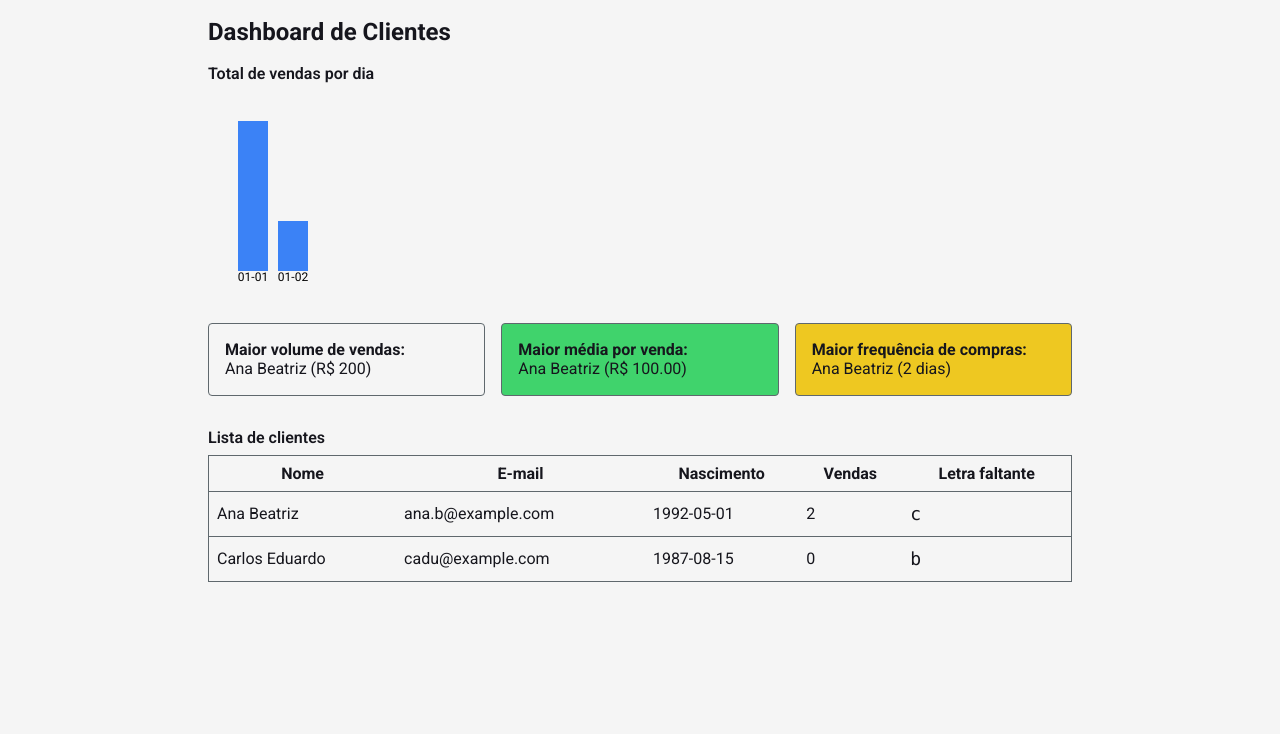
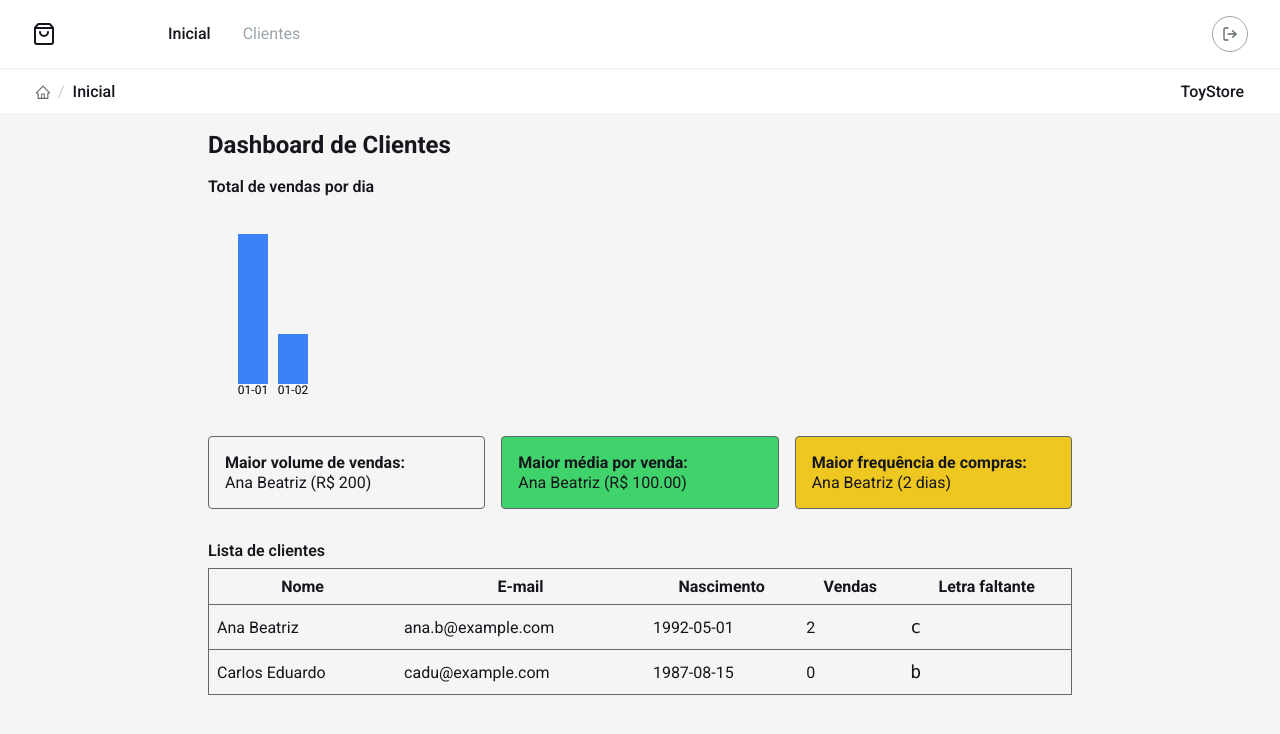
Before and after one commit to soaresdararm/toy-store, a Next.js app in the folder toy-store-front/: page /home in a window 1280 px wide. Shown: the top 734 px of the page. Built offline with nearby package versions, Linux system fonts and the light colour scheme; a web font is replaced by a local one.

Commit message:
feat: adiciona componente de cabeçalho e implementa lógica de navegação na página inicial

```diff
--- a/toy-store-front/src/app/(protected)/_components/app-page.tsx
+++ b/toy-store-front/src/app/(protected)/_components/app-page.tsx
@@ -21,7 +21,6 @@ export function AppPageHeader({
 }) {
 	return (
 		<>
-			{/* Desktop Header */}
 			<header className={cn("block hidden px-4 py-2", className)} {...props} />
 		</>
 	);
--- /dev/null
+++ b/toy-store-front/src/app/(protected)/_components/header.tsx
@@ -0,0 +1,58 @@
+"use client";
+
+import { LogOut, ShoppingBag } from "lucide-react";
+import Link from "next/link";
+import { usePathname } from "next/navigation";
+import { Home } from "~/modules/shared/components/icons";
+import { Button } from "~/modules/shared/components/ui/button";
+
+export default function Header() {
+	const pathname = usePathname();
+
+	return (
+		<>
+			<header className="bg-neutral-0 border-neutral-10 flex items-center justify-between border-b-2 px-8 py-4">
+				<div className="flex justify-between gap-28">
+					<div className="flex items-center space-x-4">
+						<ShoppingBag />
+					</div>
+
+					<div className="hidden items-center gap-8 sm:flex">
+						<Link href="/home" className={pathname === "/home" ? "font-medium" : "text-neutral-40"}>
+							Inicial
+						</Link>
+						<Link href="/clientes" className={pathname.startsWith("/clientes") ? "font-medium" : "text-neutral-40"}>
+							Clientes
+						</Link>
+					</div>
+				</div>
+
+				<div className="flex items-center gap-4">
+					<div className="hidden items-center gap-4 sm:flex">
+						<Button variant={"neutral"} size={"icon"}>
+							<LogOut />
+						</Button>
+					</div>
+				</div>
+			</header>
+
+			<div className="bg-neutral-0 flex items-center justify-between px-9 py-3">
+				<div className="flex items-center gap-2">
+					<Home />
+					<span className="text-neutral-30">/</span>
+					{pathname === "/home" && <span className="font-medium">Inicial</span>}
+					{pathname !== "/home" && (
+						<>
+							<Link href="/home" className="text-neutral-40 font-medium">
+								Inicial
+							</Link>
+							<span className="text-neutral-30">/</span>
+							<span className="font-medium capitalize">{pathname.replace("/", "")}</span>
+						</>
+					)}
+				</div>
+				<div className="font-medium text-gray-500">ToyStore</div>
+			</div>
+		</>
+	);
+}
--- a/toy-store-front/src/app/(protected)/home/page.tsx
+++ b/toy-store-front/src/app/(protected)/home/page.tsx
@@ -3,6 +3,7 @@
 import React from "react";
 import { GraficoVendas, DestaquesClientes } from "../../../modules/clientes/components";
 import { normalizarClientes, primeiraLetraFaltante } from "../../../modules/clientes/utils";
+import { useSession } from "next-auth/react";
 
 // Mock do JSON fornecido
 const mockApi = {
@@ -50,7 +51,9 @@ const mockApi = {
 };
 
 export default function Page() {
-	// Normaliza os dados
+
+
+
 	const clientes = normalizarClientes(mockApi);
 	// Junta todas as vendas para o gráfico
 	const vendasPorDia: { [data: string]: number } = {};
--- a/toy-store-front/src/app/(protected)/layout.tsx
+++ b/toy-store-front/src/app/(protected)/layout.tsx
@@ -1,9 +1,18 @@
+import Header from "./_components/header";
+import { redirect } from "next/navigation";
+
 export default async function ProtectedLayout({ children }: { children: React.ReactNode }) {
 	return (
 		<>
 			{/* Web layout */}
-			<div className="sm:bg-neutral-10/40 bg-neutral-0 flex h-screen min-w-[300px] flex-col overflow-hidden">
+			<div className="sm:bg-neutral-10/40 bg-neutral-0 hidden h-screen min-w-[300px] flex-col overflow-hidden md:flex">
+				<Header />
 				<main className="flex-1 overflow-y-auto">{children}</main>
+			</div>
+
+			{/* Mobile layout */}
+			<div className="overflow-hidden md:hidden">
+				<main className="bg-neutral-0 flex-1 overflow-y-auto pb-16">{children}</main>
 			</div>
 		</>
 	);
--- a/toy-store-front/src/modules/auth/components/login-form.tsx
+++ b/toy-store-front/src/modules/auth/components/login-form.tsx
@@ -1,15 +1,16 @@
 "use client";
 
 import { zodResolver } from "@hookform/resolvers/zod";
+import { signIn } from "next-auth/react";
 import { useRouter } from "next/navigation";
 import React from "react";
 import { useForm } from "react-hook-form";
+import { toast } from "sonner";
 import z from "zod";
 import { Button } from "~/modules/shared/components/ui/button";
 import { Form, FormControl, FormField, FormItem, FormLabel, FormMessage } from "~/modules/shared/components/ui/form";
 import { Input } from "~/modules/shared/components/ui/input";
 import { PasswordInput } from "~/modules/shared/components/ui/password-input";
-import { useLogin } from "../data/auth.api";
 
 const formSchema = z.object({
 	email: z.string({ required_error: "Email é obrigatório" }).email("Digite um email válido"),
@@ -30,26 +31,25 @@ export function LoginForm() {
 	});
 
 	const router = useRouter();
-	const loginMutation = useLogin();
 
-	const onSubmit = (data: FormSchema) => {
+	const onSubmit = async (data: FormSchema) => {
 		if (data.rememberMe) {
 			localStorage.setItem("rememberedEmail", data.email);
 		} else {
 			localStorage.removeItem("rememberedEmail");
 		}
 
-		loginMutation.mutate(
-			{ email: data.email, password: data.password },
-			{
-				onSuccess: () => {
-					router.replace("/home");
-				},
-				onError: () => {
-					// toast.error("Email ou senha inválidos");
-				},
-			},
-		);
+		const result = await signIn("credentials", {
+			email: data.email,
+			password: data.password,
+			redirect: false,
+		});
+
+		if (result?.ok && !result.error) {
+			router.replace("/home");
+		} else {
+			toast.error("Email ou senha inválidos");
+		}
 	};
 
 	React.useEffect(() => {
--- a/toy-store-front/src/modules/auth/config.ts
+++ b/toy-store-front/src/modules/auth/config.ts
@@ -60,21 +60,14 @@ export const authConfig: NextAuthOptions = {
 		}),
 	],
 	callbacks: {
-		async jwt({ token, user }: { token: any; user?: any }) {
+		async jwt({ token, user }) {
 			if (user) {
 				token.accessToken = user.accessToken;
-				token.id = user.id;
-				token.email = user.email;
 			}
 			return token;
 		},
-		async session({ session, token }: { session: any; token: any }) {
+		async session({ session, token }) {
 			session.accessToken = token.accessToken as string | undefined;
-			session.user = {
-				...session.user,
-				id: token.id,
-				email: token.email,
-			};
 			return session;
 		},
 	},
```
